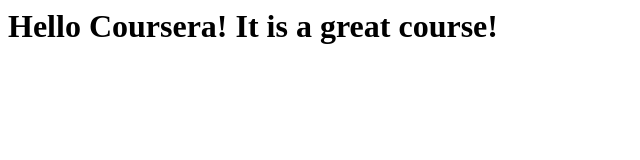
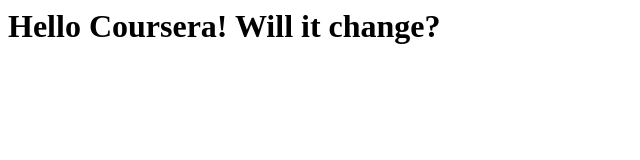
Before and after one commit to luckydooodle/coursera-test, a plain HTML site: page site/index.html in a window 1280 px wide. Shown: the whole page, without its empty margins (0-640 px from the left). Drawn offline with Linux system fonts and the light colour scheme.

Commit message:
modified first index page.

```diff
--- a/site/index.html
+++ b/site/index.html
@@ -3,6 +3,6 @@
     <title>Hello Coursera!</title>
 </head>
 <body>
-<h1>Hello Coursera! It is a great course!</h1>
+<h1>Hello Coursera! Will it change?</h1>
 </body>
 </html>
```
